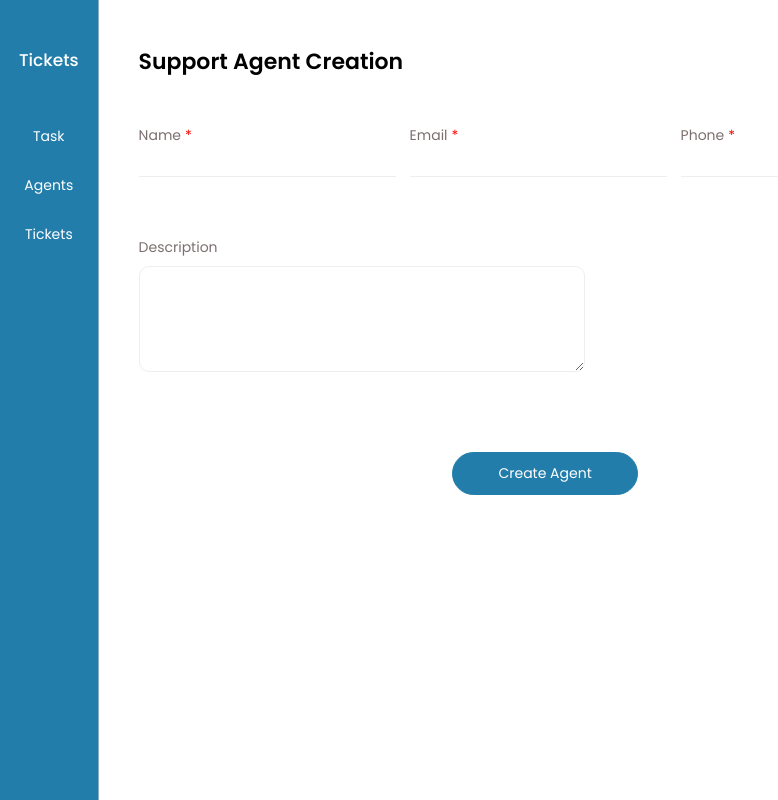
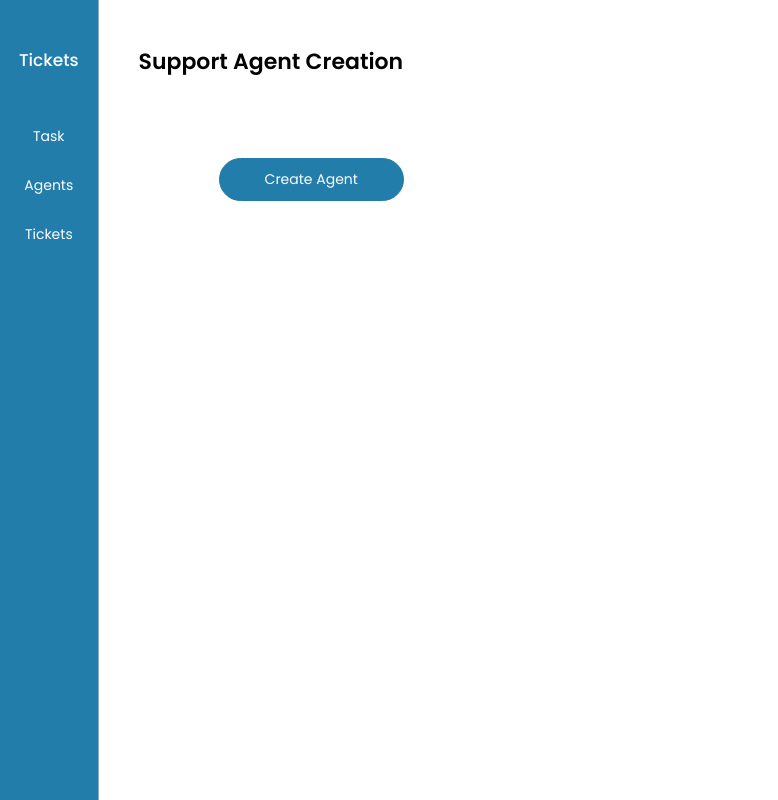
Before and after one commit to AthiLakshmiS/ticket-frontend, a React (Vite) app in the folder front-end/support-ticket/: page /agent in a window 1280 px wide. Shown: the whole page, without its empty margins (0-778 px from the left). Built offline with nearby package versions, Linux system fonts and the light colour scheme.

Commit message:
updated modules

```diff
--- a/front-end/support-ticket/src/components/supportAgent.jsx
+++ b/front-end/support-ticket/src/components/supportAgent.jsx
@@ -91,7 +91,7 @@ function SupportAgent() {
             </div>
             <div>
                 <h3>Support Agent Creation</h3>
-                <div className="agent-creation">
+                {/* <div className="agent-creation">
                     <div className="agents-details">
                         <label>
                             Name
@@ -119,7 +119,7 @@ function SupportAgent() {
                         </label>
                         <textarea type="text" name="description" value={details.description} onChange={(e) => updateDetails(e.target)}></textarea>
                     </div>
-                </div>
+                </div> */}
                 <div className="submit-button">
                     <button onClick={(e) => submitDetails(e)}>Create Agent</button>
                 </div>
```
